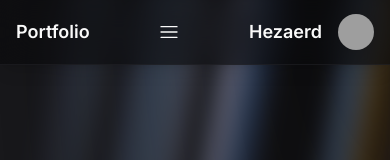
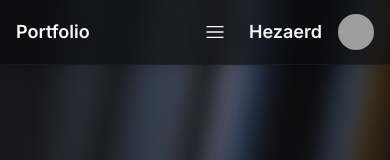
Before and after one commit to Hezaerd/hezaerd.com, a Next.js app: page / in a window 390 px wide. Shown: the top 160 px of the page. Built offline with nearby package versions, Linux system fonts and the light colour scheme; no server answers; grey boxes are pictures that could not be loaded.

Commit message:
fix: correctly center navbar

```diff
--- a/src/components/navigation/navbar.tsx
+++ b/src/components/navigation/navbar.tsx
@@ -6,8 +6,12 @@ import NavbarProfile from "./navbar-profile";
 export default function Navbar() {
   return (
     <div className="fixed left-0 top-0 z-50 w-full border-b border-muted/50 bg-background/60 shadow-lg backdrop-blur-lg">
-      <div className="container flex h-16 items-center justify-between px-4 md:px-6">
-        <Link href={"/"} prefetch={false} className="flex items-center gap-4">
+      <div className="container relative flex h-16 items-center justify-center px-4 md:px-6">
+        <Link
+          href={"/"}
+          prefetch={false}
+          className="absolute left-4 flex items-center gap-4 md:left-6"
+        >
           <span className="text-lg font-semibold">Portfolio</span>
         </Link>
 
@@ -18,10 +22,10 @@ export default function Navbar() {
             <NavLink name="Projects" href="/projects" />
             <NavLink name="Skills" href="/skills" />
           </nav>
-          <NavbarSheet />
         </div>
 
-        <div className="flex items-center gap-4">
+        <div className="absolute right-4 flex items-center gap-4 md:right-6">
+          <NavbarSheet />
           <NavbarProfile />
         </div>
       </div>
```
